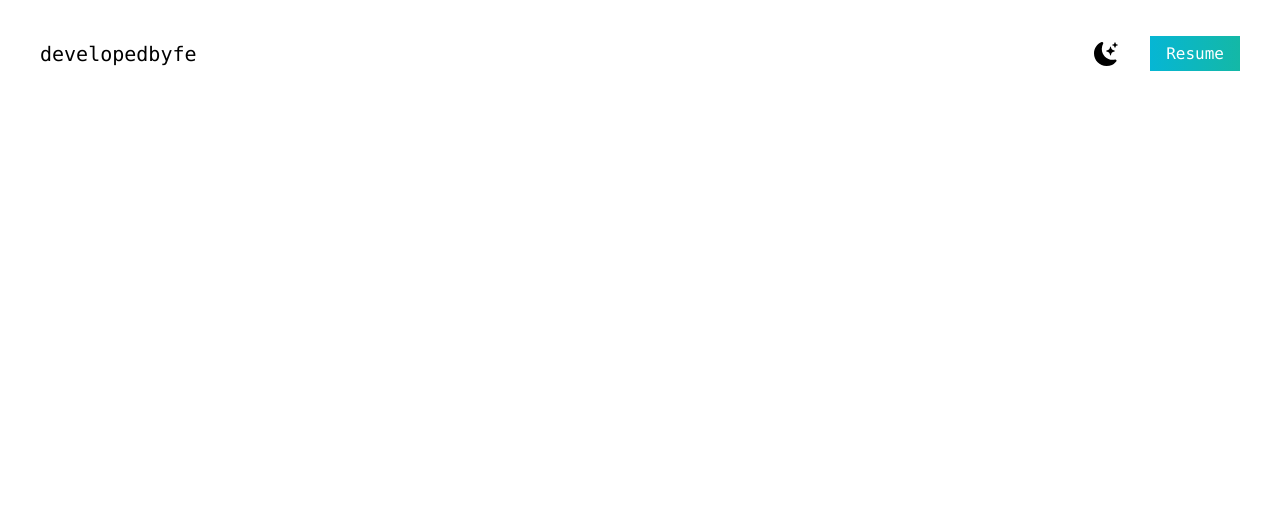
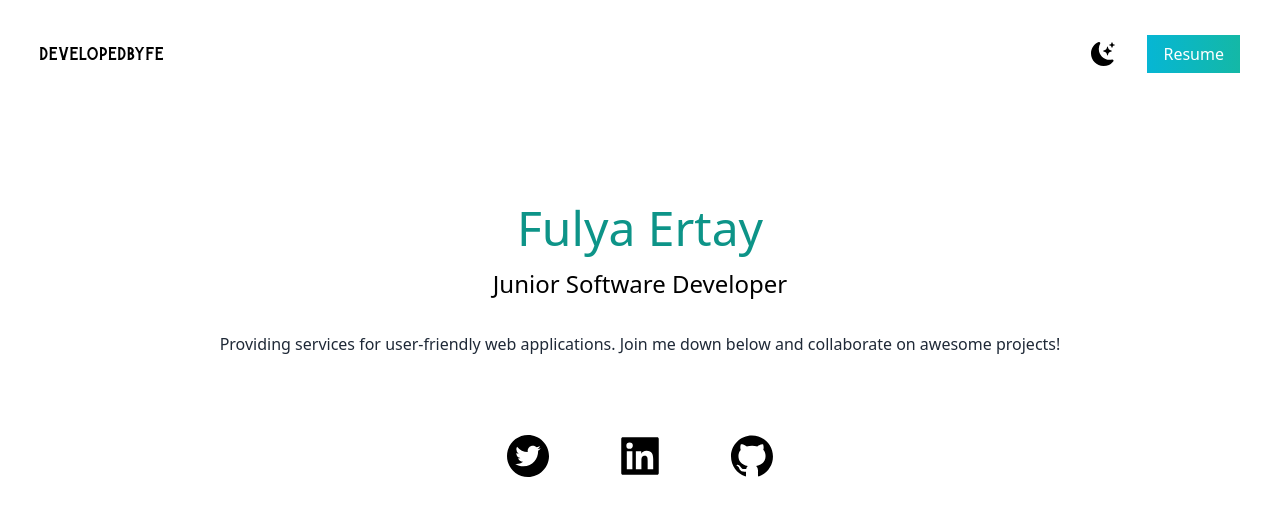
Before and after one commit to fulyaertay/personal-portfolio, a Next.js app: page / in a window 1280 px wide. Shown: the top 516 px of the page. Built offline with nearby package versions, Linux system fonts and the light colour scheme.

Commit message:
feat: added social media icons

```diff
--- a/pages/index.tsx
+++ b/pages/index.tsx
@@ -3,6 +3,7 @@ import Image from "next/image";
 import { Inter } from "@next/font/google";
 import styles from "../styles/Home.module.css";
 import { BsFillMoonStarsFill } from "react-icons/bs";
+import {AiFillTwitterCircle, AiFillLinkedin,AiFillGithub} from 'react-icons/ai'
 const inter = Inter({ subsets: ["latin"] });
 
 export default function Home() {
@@ -17,7 +18,7 @@ export default function Home() {
       <main className="bg-white px-10">
         <section className=" min-h-screen">
           <nav className="py-10 mb-12 flex justify-between">
-            <h1 className="text-xl">developedbyfe</h1>
+            <h1 className="text-xl font-burtons">developedbyfe</h1>
             <ul className="flex items-center">
               <li>
                 <BsFillMoonStarsFill className="cursor-pointer text-2xl"></BsFillMoonStarsFill>
@@ -27,6 +28,19 @@ export default function Home() {
               </li>
             </ul>
           </nav>
+          <div className="text-center p-10">
+            <h2 className="text-5xl py-2 text-teal-600 font-medium">Fulya Ertay</h2>
+            <h3 className="text-2xl py-2">Junior Software Developer</h3>
+            <p className="text-md py-5 leading-8 text-gray-800">Providing services for user-friendly web applications. Join me down below and collaborate on awesome projects! </p>
+          </div>
+          <div className="text-5xl flex justify-center gap-16 py-3">
+            <a href="https://twitter.com/Fulinin_"><AiFillTwitterCircle></AiFillTwitterCircle></a>
+            <a href="https://www.linkedin.com/in/fulya-ertay-40a593156/"><AiFillLinkedin></AiFillLinkedin></a>
+            <a href="https://github.com/fulyaertay"><AiFillGithub></AiFillGithub></a>
+          </div>
+          <div>
+
+          </div>
         </section>
       </main>
     </>
--- a/styles/globals.css
+++ b/styles/globals.css
@@ -12,9 +12,7 @@ html,
 body {
   max-width: 100vw;
   overflow-x: hidden;
-  font-family: ui-monospace, Menlo, Monaco, 'Cascadia Mono', 'Segoe UI Mono',
-  'Roboto Mono', 'Oxygen Mono', 'Ubuntu Monospace', 'Source Code Pro',
-  'Fira Mono', 'Droid Sans Mono', 'Courier New', monospace;
+
 }
 
 
--- a/tailwind.config.js
+++ b/tailwind.config.js
@@ -5,7 +5,11 @@ module.exports = {
     "./components/**/*.{js,ts,jsx,tsx}",
   ],
   theme: {
-    extend: {},
+    extend: {
+      fontFamily:{
+        burtons:"burtons",
+      }
+    },
   },
   plugins: [],
 }
```
